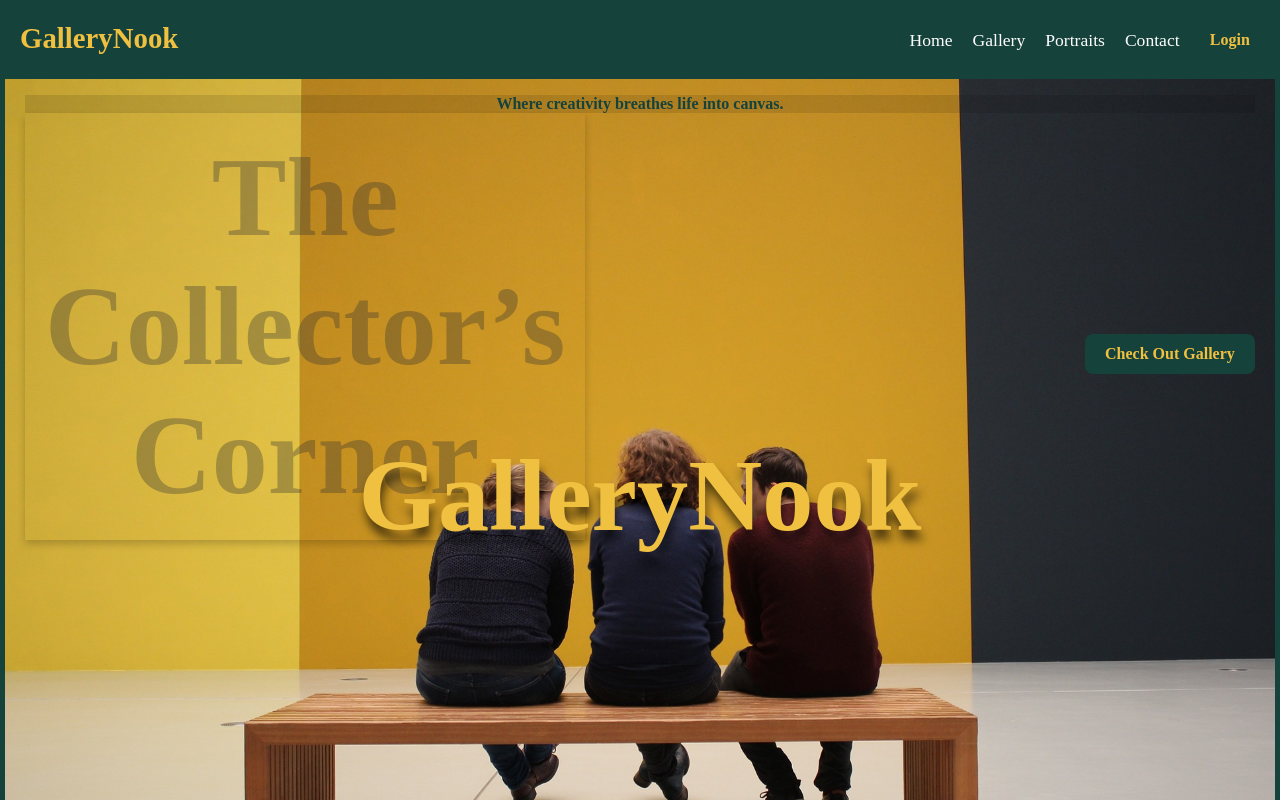
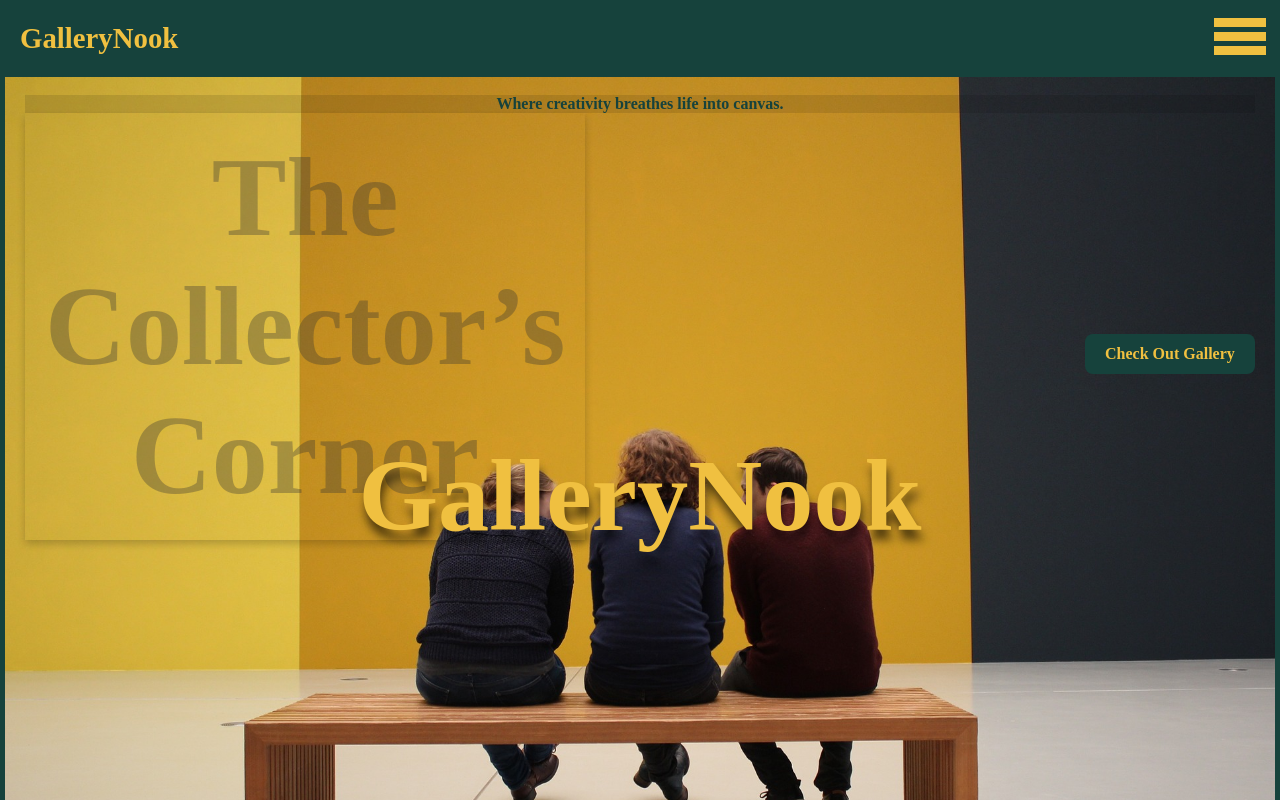
Before and after one commit to Dev-Mfundo/GalleryNook, a React (Vite) app: page / in a window 1280 px wide. Shown: the top 800 px of the page. Built offline with nearby package versions, Linux system fonts and the light colour scheme.

Commit message:
toggleBar and header done

```diff
--- a/src/App.css
+++ b/src/App.css
@@ -33,6 +33,14 @@ header,footer{
 }
 .nav{
   display: flex;
+  flex-direction: column;
+  background-color: #16423C;
+  position: absolute;
+  right: 10px;
+  top: 60px;
+  text-align: center;
+  border-radius: 4px;
+  padding: 20px;
 }
 .nav button{
   margin-right: 30px;
@@ -44,12 +52,14 @@ header,footer{
   margin-right: 10px;
   padding: 0;
   display: flex;
+  flex-direction: column;
+  margin-right: 30px;
 }
 
 .nav ul li {
   margin-left: 20px;
+  margin: 10px 0;
 }
-
 .nav ul li a {
   color: #fff;
   text-decoration: none;
@@ -63,7 +73,7 @@ header,footer{
 }
 
 .toggleBar{
-  display: none;
+  display: block;
   max-width: 61px;
   position: absolute;
   top: 13px;
@@ -87,29 +97,6 @@ header,footer{
   background-color: #16423C;
 }
 @media only screen and (max-width: 768px) {
-  .header {
-      flex-direction: column;
-      text-align: center;
-  }
-  .toggleBar{
-    display: block;
-  }
-  .nav{
-    flex-direction: column;
-    margin-right: 20px;
-    text-align: center;
-    display: none;
-  }
-
-  .nav ul {
-      flex-direction: column;
-      margin-right: 30px;
-  }
-
-  .nav ul li {
-      margin: 10px 0;
-
-  }
   #checkOut{
     margin-top: 30px;
   }
--- a/src/Header.jsx
+++ b/src/Header.jsx
@@ -3,38 +3,55 @@ import AuthUser from "./components/AuthUser";
 
 const Header = () => {
   const [formIsVisible, setFormVisible] = useState(false);
-    const toggleForm=()=>{
-        setFormVisible(!formIsVisible)
-    }
+  const toggleForm = () => {
+    setFormVisible(!formIsVisible);
+  };
+
+  const [toggleNav, setToggleNav] = useState(false);
+
+  const handleNavToggle = () => {
+    setToggleNav(!toggleNav);
+  };
+
+  const handleMenuItemClick = () => {
+    setToggleNav(false);
+  };
+
   return (
     <>
-        <header className="header" >
+      <header className="header">
         <div className="logo">
           <h1>GalleryNook</h1>
         </div>
-            <nav className="nav">
+
+        <nav
+          className="nav"
+          style={{ display: toggleNav ? "flex" : "none" }}
+        >
           <ul>
-                    <li><a href="#home">Home</a></li>
-                    <li><a href="#gallery">Gallery</a></li>
-                    <li><a href="#portraits">Portraits</a></li>
-                    <li><a href="#contact">Contact</a></li>
+            <li><a href="#home" onClick={handleMenuItemClick}>Home</a></li>
+            <li><a href="#gallery" onClick={handleMenuItemClick}>Gallery</a></li>
+            <li><a href="#portraits" onClick={handleMenuItemClick}>Portraits</a></li>
+            <li><a href="#contact" onClick={handleMenuItemClick}>Contact</a></li>
           </ul>
-                    <button type="button" onClick={toggleForm}>Login</button>
+          <button type="button" onClick={toggleForm} >Login</button>
         </nav>
-            <div className="toggleBar">
+
+        <div className="toggleBar" onClick={handleNavToggle}>
           <div></div>
           <div></div>
           <div></div>
         </div>
       </header>
+
       {formIsVisible && (
         <div className="form-popup">
-            <AuthUser/>
+          <AuthUser />
           <button className="close-btn" onClick={toggleForm}>Close</button>
         </div>
       )}
     </>
   );
-}
+};
 
 export default Header;
```
Lines whose indentation alone changed are shown as unchanged.
